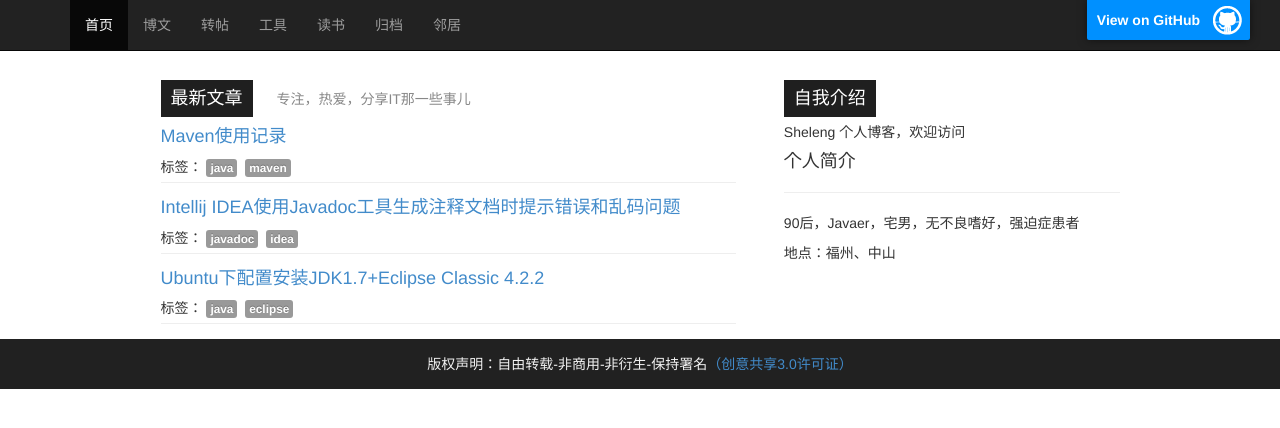
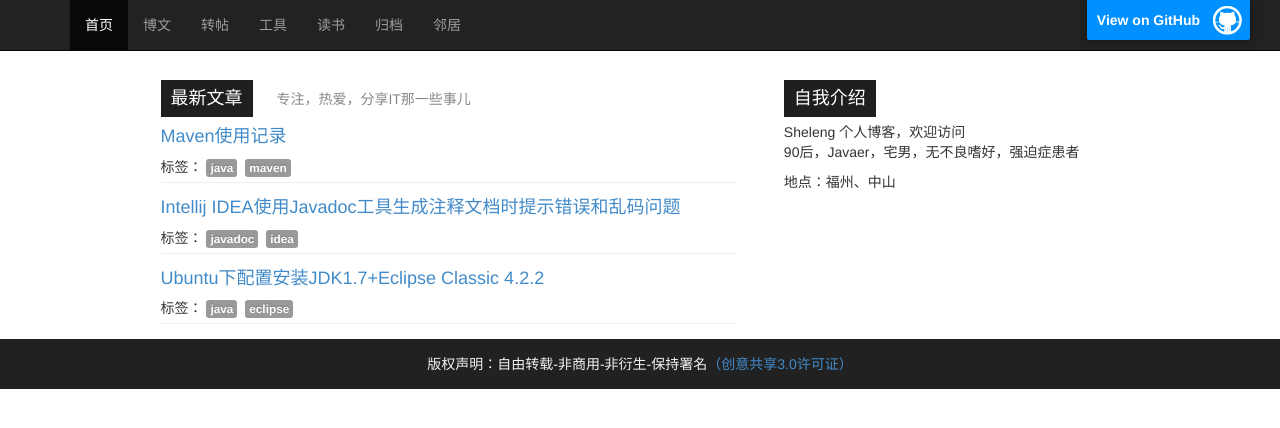
Before and after one commit to sheleng/sheleng.github.io, a Jekyll site: the page built from index.html, in a window 1280 px wide. Shown: the top 428 px of the page. Built offline with Jekyll 4.4.1, drawn with Linux system fonts in a browser that asks for light colours.

Commit message:
修改首页布局

```diff
--- a/index.html
+++ b/index.html
@@ -39,9 +39,7 @@
     <div>
       <ul>
 		<li>Sheleng 个人博客，欢迎访问</li>
-		<li>
 		<div>
-		  <h4>个人简介</h4><hr>
 		  <p>90后，Javaer，宅男，无不良嗜好，强迫症患者</p>
 		  <p>地点：福州、中山</p>
 		</div>
```
